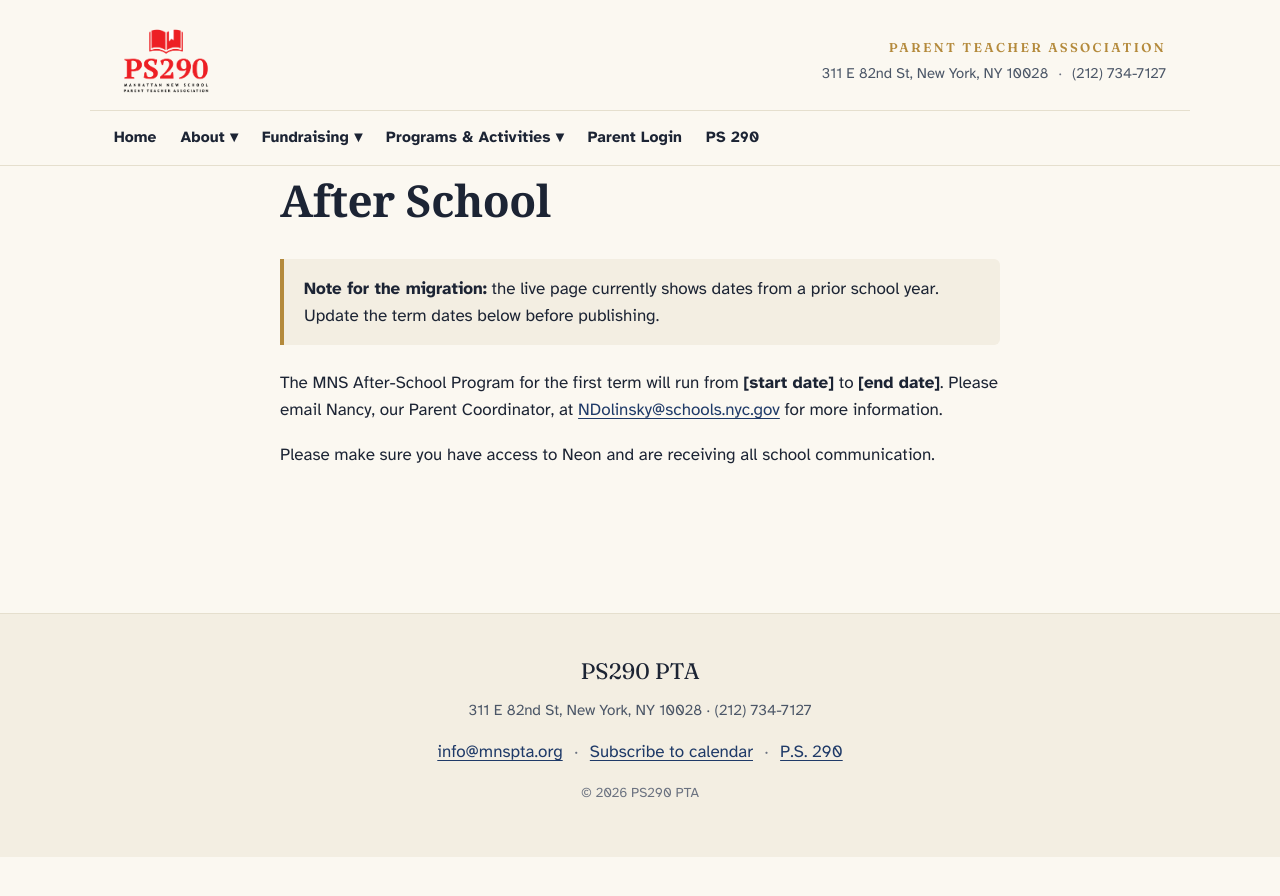
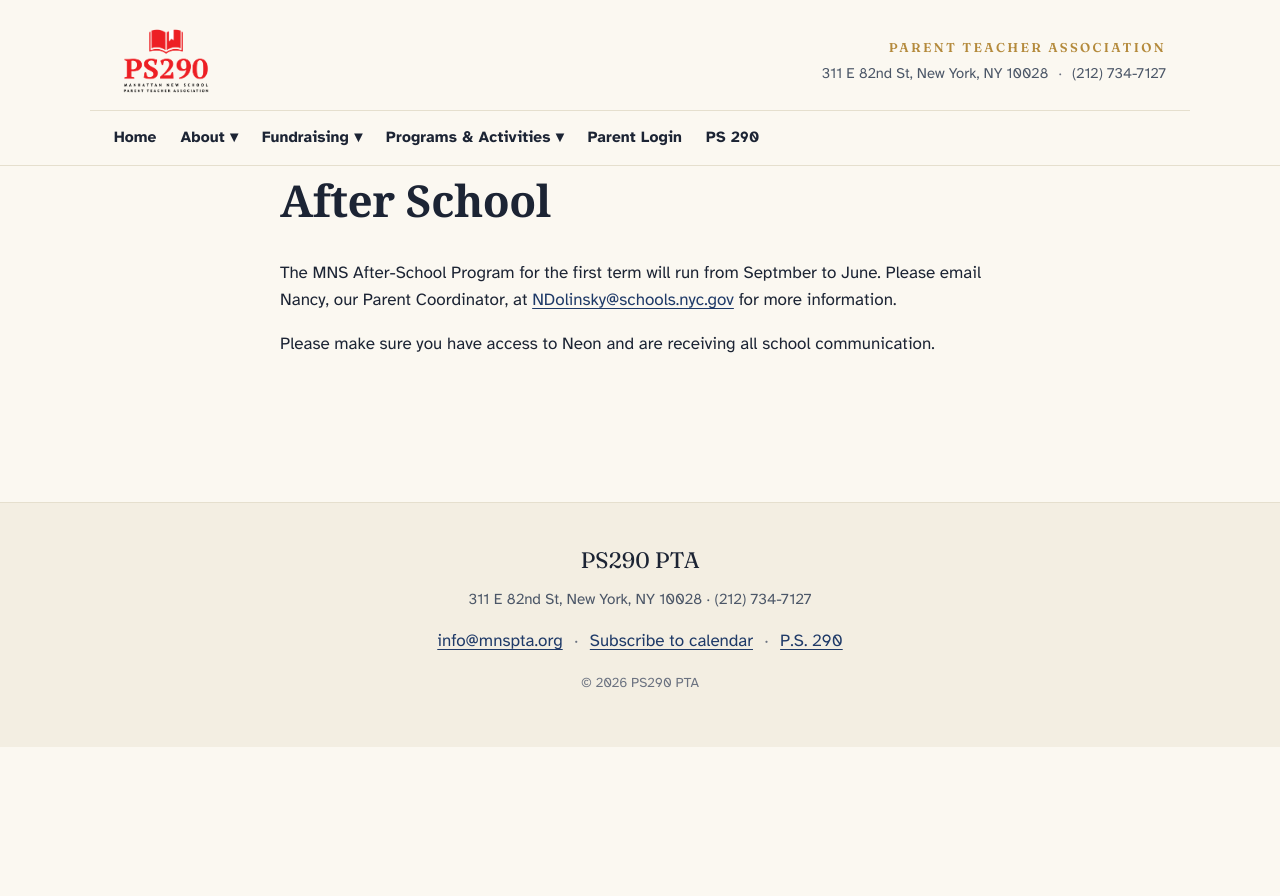
Before and after one commit to jlaurito/mnspta-jekyll, a Jekyll site: the page built from after-school.md, in a window 1280 px wide. Shown: the top 896 px of the page. Built offline with Jekyll 4.4.1, drawn with Linux system fonts in a browser that asks for light colours.

Commit message:
remove migration note in after-school

```diff
--- a/after-school.md
+++ b/after-school.md
@@ -4,10 +4,7 @@ title: After School
 permalink: /after-school/
 ---
 
-<div class="callout">
-<p><strong>Note for the migration:</strong> the live page currently shows dates from a prior school year. Update the term dates below before publishing.</p>
-</div>
 
-The MNS After-School Program for the first term will run from **[start date]** to **[end date]**. Please email Nancy, our Parent Coordinator, at [NDolinsky@schools.nyc.gov](mailto:NDolinsky@schools.nyc.gov) for more information.
+The MNS After-School Program for the first term will run from Septmber to June. Please email Nancy, our Parent Coordinator, at [NDolinsky@schools.nyc.gov](mailto:NDolinsky@schools.nyc.gov) for more information.
 
 Please make sure you have access to Neon and are receiving all school communication.
```
